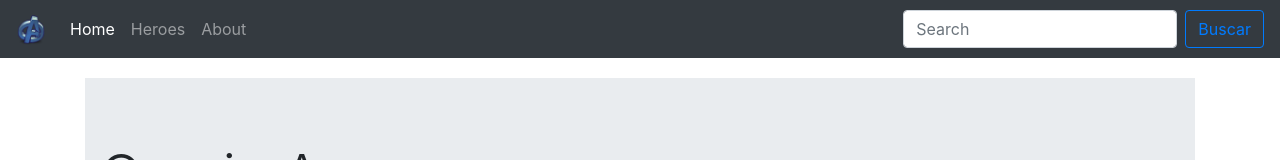
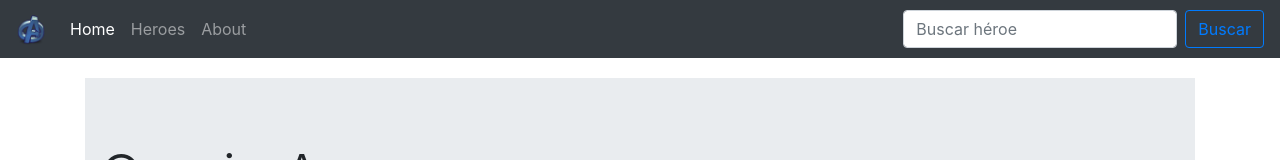
Before and after one commit to arturobarbaro/ComicApp, an Angular app: page /home in a window 1280 px wide. Shown: the top 160 px of the page. Built offline with nearby package versions, Linux system fonts and the light colour scheme.

Commit message:
Busqueda de héroes en buscador

```diff
--- a/src/app/components/buscador/buscador.component.ts
+++ b/src/app/components/buscador/buscador.component.ts
@@ -18,7 +18,7 @@ export class BuscadorComponent implements OnInit {
 
   ngOnInit() {
     this.activatedRoute.params.subscribe( params => {
-        this.heroes = this._heroesService.buscarHeroe( params['termino']);
+        this.heroes = this._heroesService.buscarHeroes( params['termino']);
         this.termino= params['termino'];
     })
 
--- a/src/app/components/shared/navbar/navbar.component.html
+++ b/src/app/components/shared/navbar/navbar.component.html
@@ -23,7 +23,7 @@
     </ul>
 
     <form class="form-inline my-2 my-lg-0">
-      <input class="form-control mr-sm-2" type="search" placeholder="Search" aria-label="Buscar héroe" (keyup.enter)="buscarHeroe(buscarTexto.value)" #buscarTexto>
+      <input class="form-control mr-sm-2" type="search" placeholder="Buscar héroe" aria-label="Buscar héroe" (keyup)="buscarHeroe(buscarTexto.value)" #buscarTexto>
       <button class="btn btn-outline-primary my-2 my-sm-0" type="button" (click)="buscarHeroe(buscarTexto.value)">Buscar</button>
     </form>
 
```
